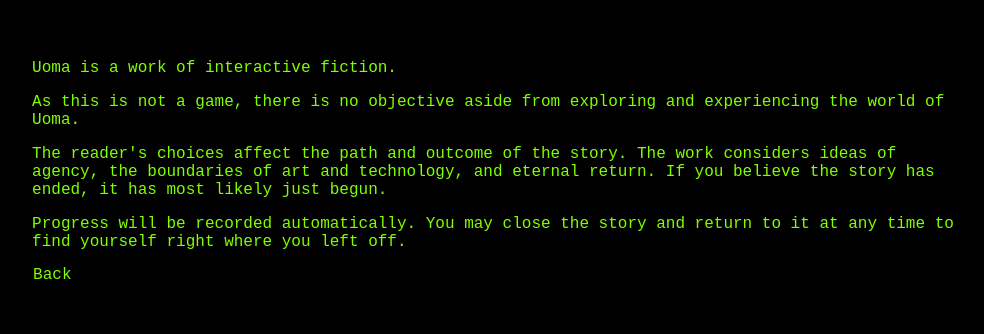
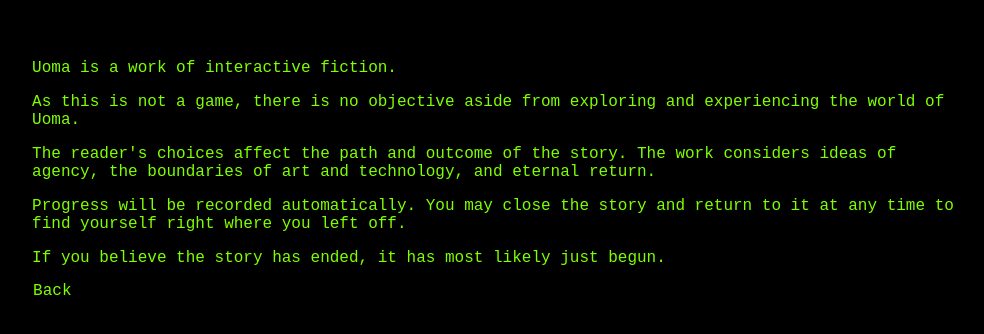
Before and after one commit to perfidiousscript/uoma_screen, a Next.js app: page /tips in a window 1280 px wide. Shown: the part 124-458 px from the top of the page, without its empty margins (144-1128 px from the left). Built offline with nearby package versions, Linux system fonts and the light colour scheme; a web font is replaced by a local one.

Commit message:
small styling changes to landing page

```diff
--- a/pages/about.js
+++ b/pages/about.js
@@ -16,7 +16,7 @@ export default function Home() {
       <div className="text">
         <p>
           Story, concept and code:
-          <a href="www.perfidiousscript.blogspot.com">
+          <a href="www.perfidiousscript.blogspot.com" rel="nofollow">
             <span
               onMouseEnter={selectedBackground}
               onMouseLeave={unselectedBackground}
--- a/pages/tips.js
+++ b/pages/tips.js
@@ -22,12 +22,14 @@ export default function Tips() {
         <p>
           The reader's choices affect the path and outcome of the story. The
           work considers ideas of agency, the boundaries of art and technology,
-          and eternal return. If you believe the story has ended, it has most
-          likely just begun.
+          and eternal return.
         </p>
         <p>
           Progress will be recorded automatically. You may close the story and
           return to it at any time to find yourself right where you left off.
+        </p>
+        <p>
+          If you believe the story has ended, it has most likely just begun.
         </p>
       </div>
       <div className="choices">
```
